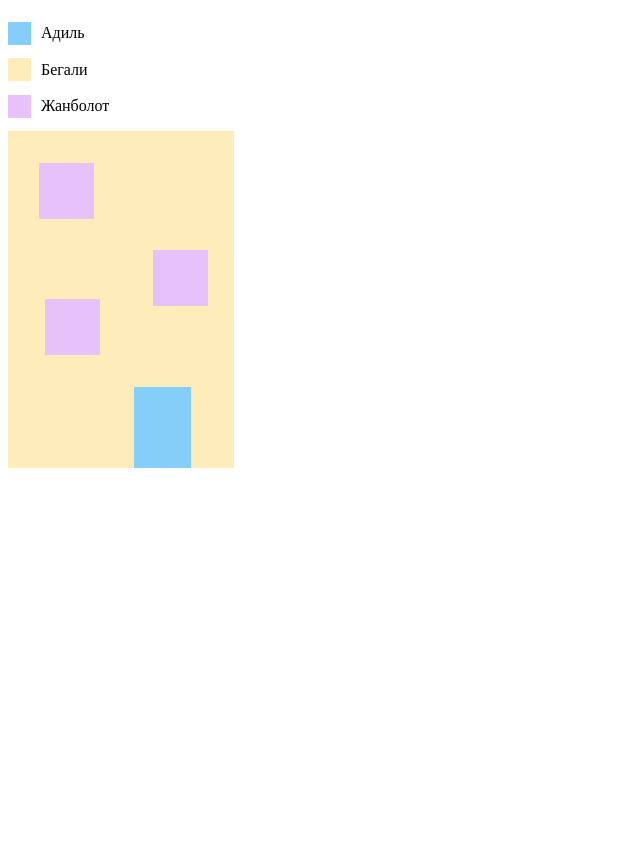
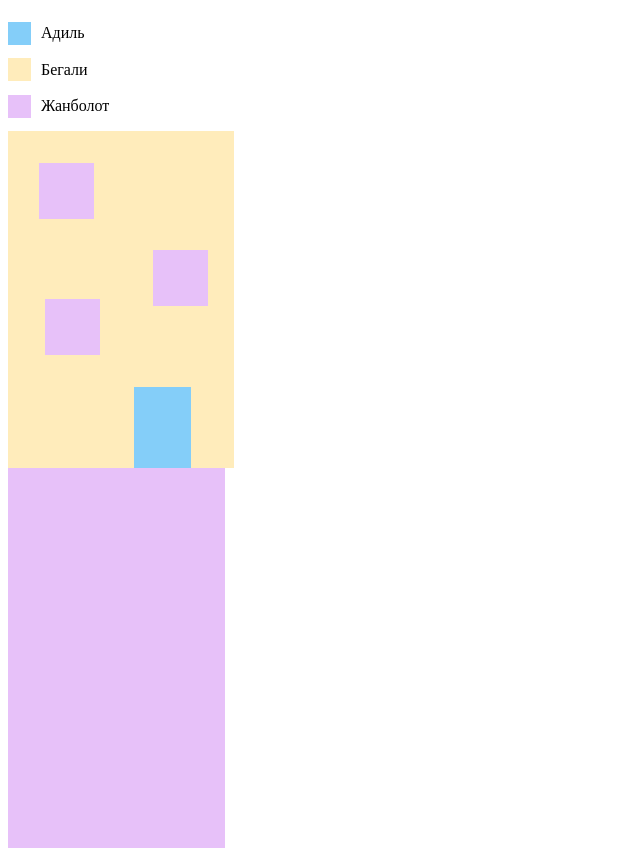
Before and after one commit to ZhanbolotAbdrasilov17/team_work, a plain HTML site: page index.html in a window 1280 px wide. Shown: the whole page, without its empty margins (0-640 px from the left). Before the commit the page ends 800 px from the top, so only its background shows below. Drawn offline with Linux system fonts and the light colour scheme.

Commit message:
adding purple house

```diff
--- a/index.html
+++ b/index.html
@@ -38,6 +38,10 @@
 
     </div>
 
+    <div class="purple-house">
+
+    </div>
+
 
 </body>
 
--- a/style.css
+++ b/style.css
@@ -84,3 +84,12 @@
 
    background: #84CEF9;
  }
+
+ .purple-house{
+
+  width: 217px;
+  height: 380px;
+
+  background: #E7C1F9;
+
+ }
```
